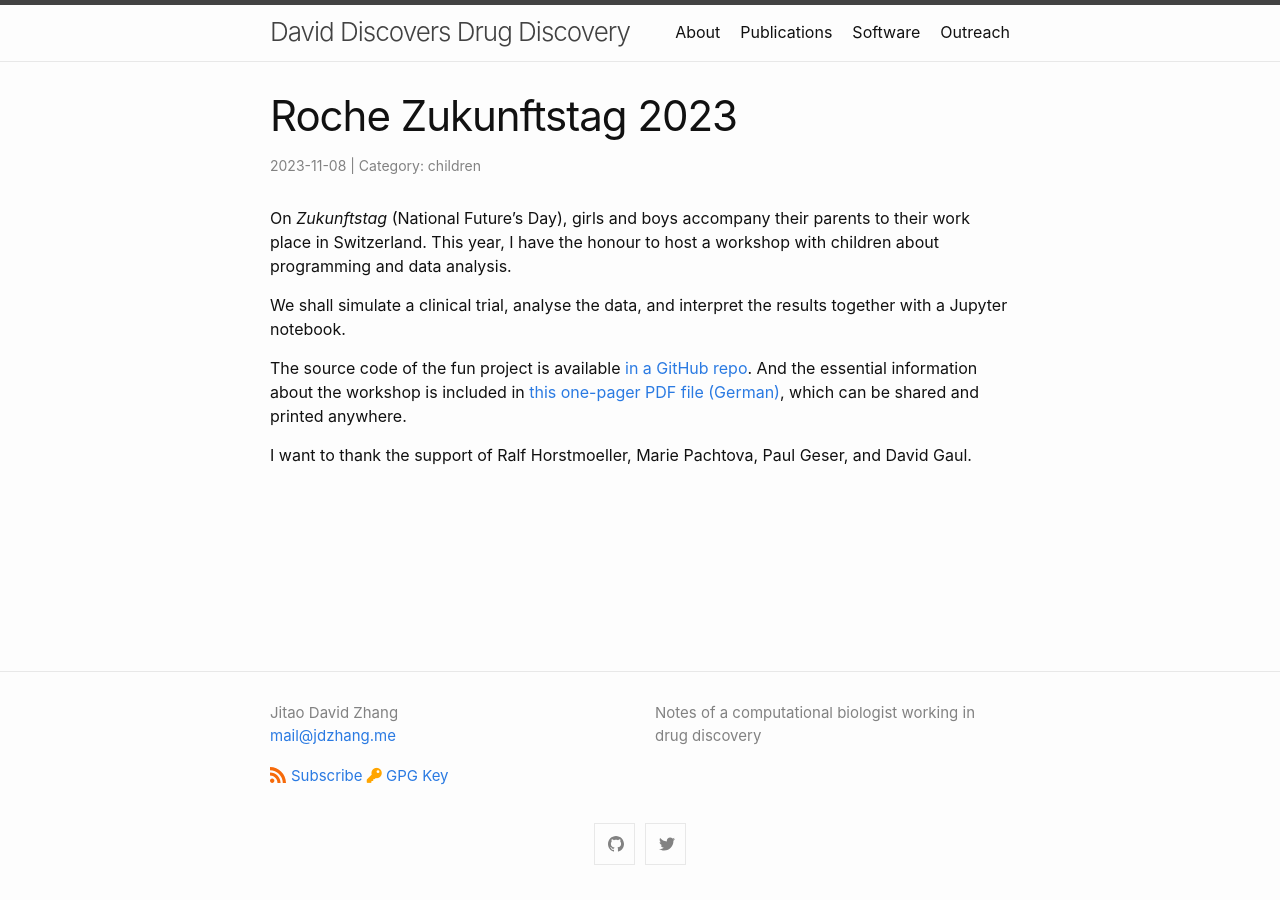
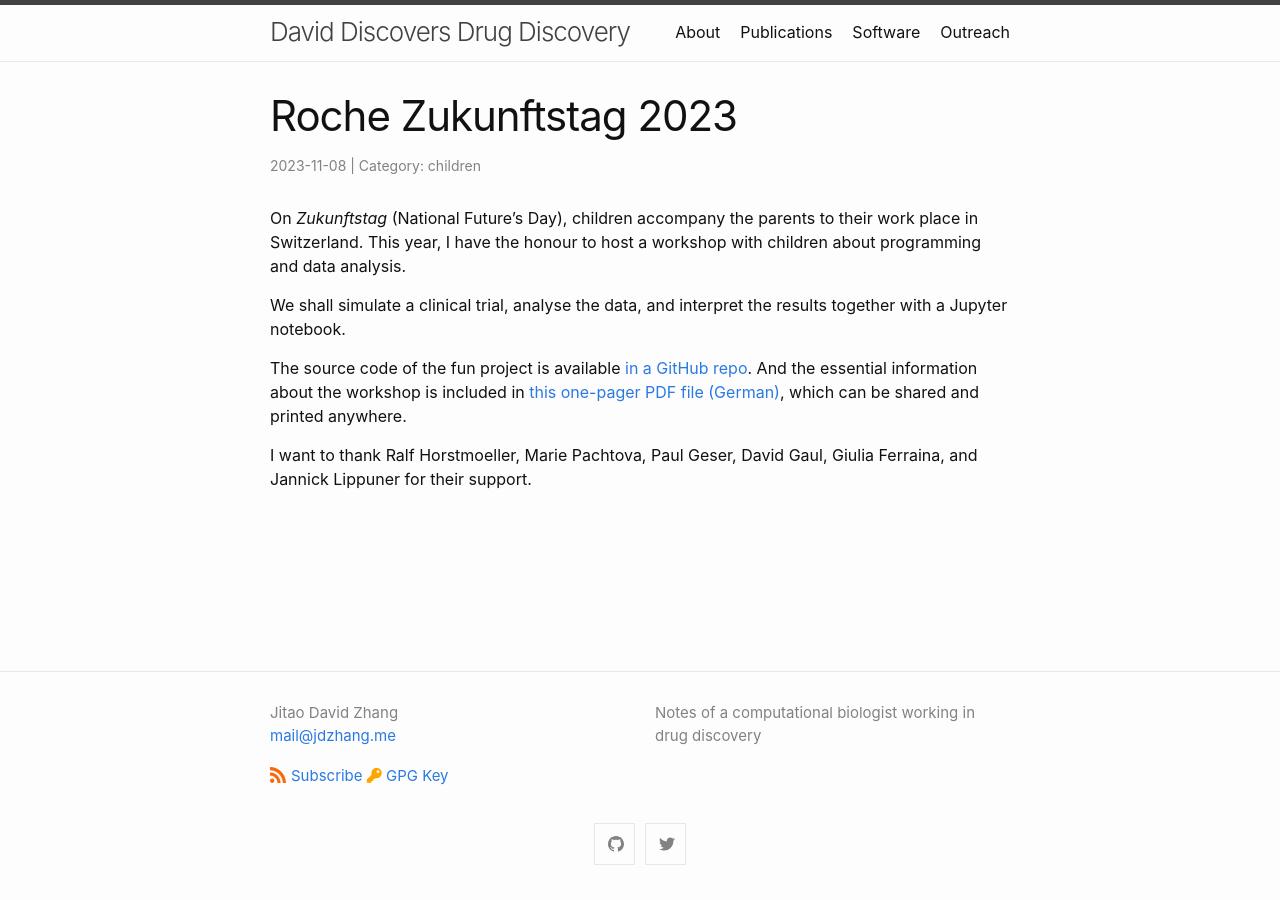
Before and after one commit to Accio/accio.github.io, a Jekyll site: the page built from _posts/2023-11-08-Zukunftstag.md, in a window 1280 px wide. Built offline with Jekyll 4.4.1, drawn with Linux system fonts in a browser that asks for light colours; comment, search, counter and statistics services are not loaded.

Commit message:
Update 2023-11-08-Zukunftstag.md
add Giulia and jannick

```diff
--- a/_posts/2023-11-08-Zukunftstag.md
+++ b/_posts/2023-11-08-Zukunftstag.md
@@ -4,10 +4,10 @@ title: Roche Zukunftstag 2023
 category: children
 ---
 
-On *Zukunftstag* (National Future's Day), girls and boys accompany their parents to their work place in Switzerland. This year, I have the honour to host a workshop with children about programming and data analysis.
+On *Zukunftstag* (National Future's Day), children accompany the parents to their work place in Switzerland. This year, I have the honour to host a workshop with children about programming and data analysis.
 
 We shall simulate a clinical trial, analyse the data, and interpret the results together with a Jupyter notebook.
 
 The source code of the fun project is available [in a GitHub repo](https://github.com/Accio/2023-11-Zukunftstag-2023). And the essential information about the workshop is included in [this one-pager PDF file (German)]({{ site.url }}/assets/pdf/2023-11-Zukunftstag-schreiben.pdf), which can be shared and printed anywhere.
 
-I want to thank the support of Ralf Horstmoeller, Marie Pachtova, Paul Geser, and David Gaul.
+I want to thank Ralf Horstmoeller, Marie Pachtova, Paul Geser, David Gaul, Giulia Ferraina, and Jannick Lippuner for their support.
```
